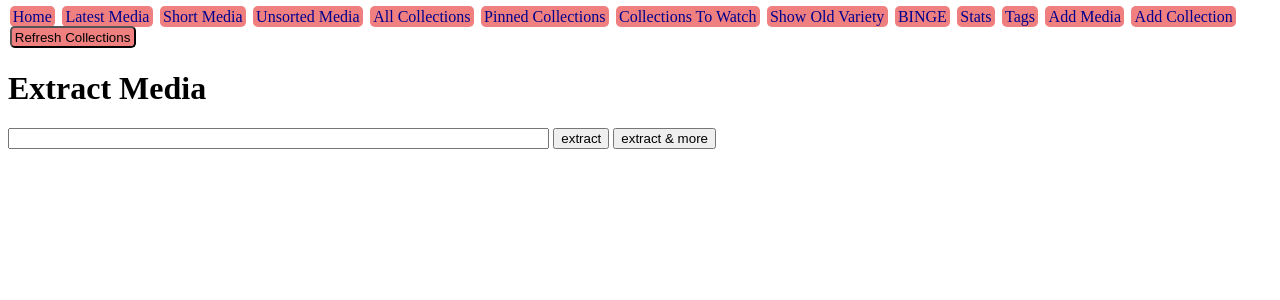
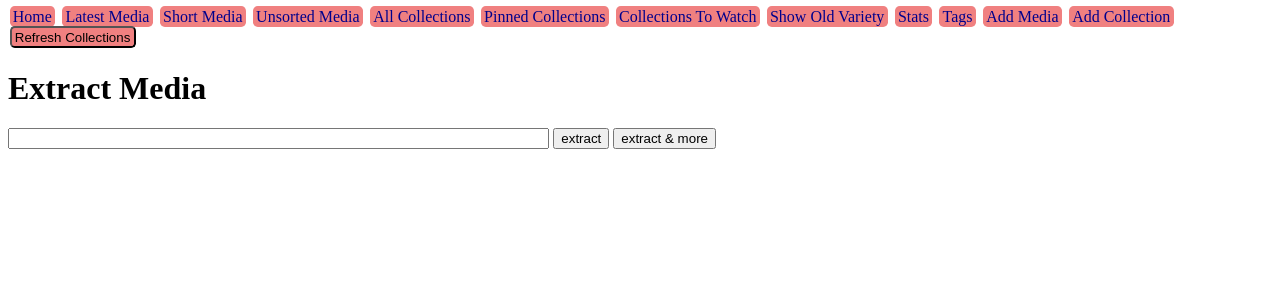
Before and after one commit to Zocker1999NET/entertainment-decider, a Flask app: page /media/extract in a window 1280 px wide. Shown: the top 300 px of the page. Run offline with Flask 2, Linux system fonts and the light colour scheme; parts of the project's set-up code (start-up, migrations or seed data) failed here and were passed over.

Commit message:
Remove Binge recommendations
- will be replaced with
  - single video recommendations
  - adaptive recommendations

```diff
--- a/server/app.py
+++ b/server/app.py
@@ -374,28 +374,6 @@ def show_media_thumb(media_id: int):
     )
 
 
-@flask_app.route("/recommendations/simple/binge")
-@flask_app.route("/recommendations/simple/binge/<int:random_val>")
-def recommend_binge(random_val: int = None):
-    if random_val is None:
-        random_val = (datetime.now() - timedelta(hours=4)).toordinal()
-    def gen_list():
-        l = [m for m in orm.select(m for m in MediaElement if not (m.watched or m.ignored)) if m.can_considered]
-        r = random.Random(random_val)
-        r.shuffle(l)
-        return l
-    return render_template(
-        "recommendations_simple.htm",
-        mode_name="Binge Watch",
-        random_val=random_val,
-        media_list=generate_preference_list(
-            base=PreferenceScore(),
-            object_gen=gen_list,
-            score_adapt=-1,
-            limit=5,
-        )
-    )
-
 @flask_app.route("/recommendations/simple/variety")
 def recommend_variety():
     def gen_list():
--- a/server/templates/macros.htm
+++ b/server/templates/macros.htm
@@ -71,7 +71,6 @@
         "Pinned Collections": "/collection/pinned",
         "Collections To Watch": "/collection/to_watch",
         "Show Old Variety": "/recommendations/simple/variety",
-        "BINGE": "/recommendations/simple/binge",
         "Stats": "/stats",
         "Tags": "/tag",
         "Add Media": "/media/extract",
```
